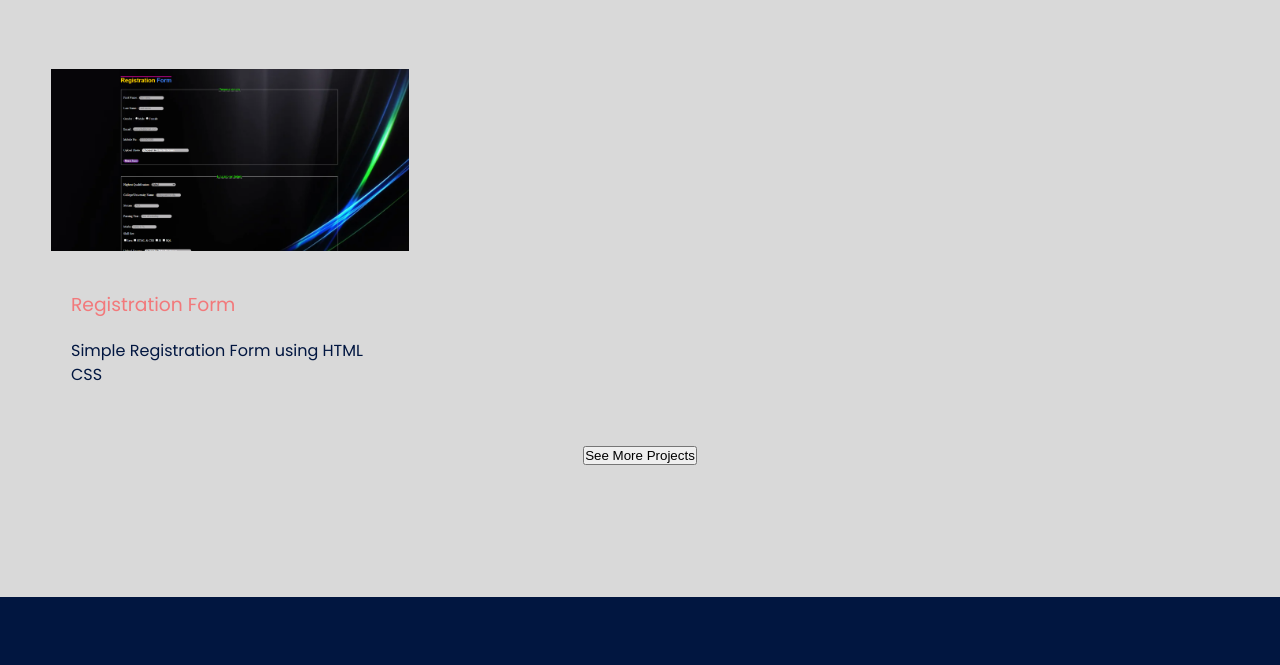
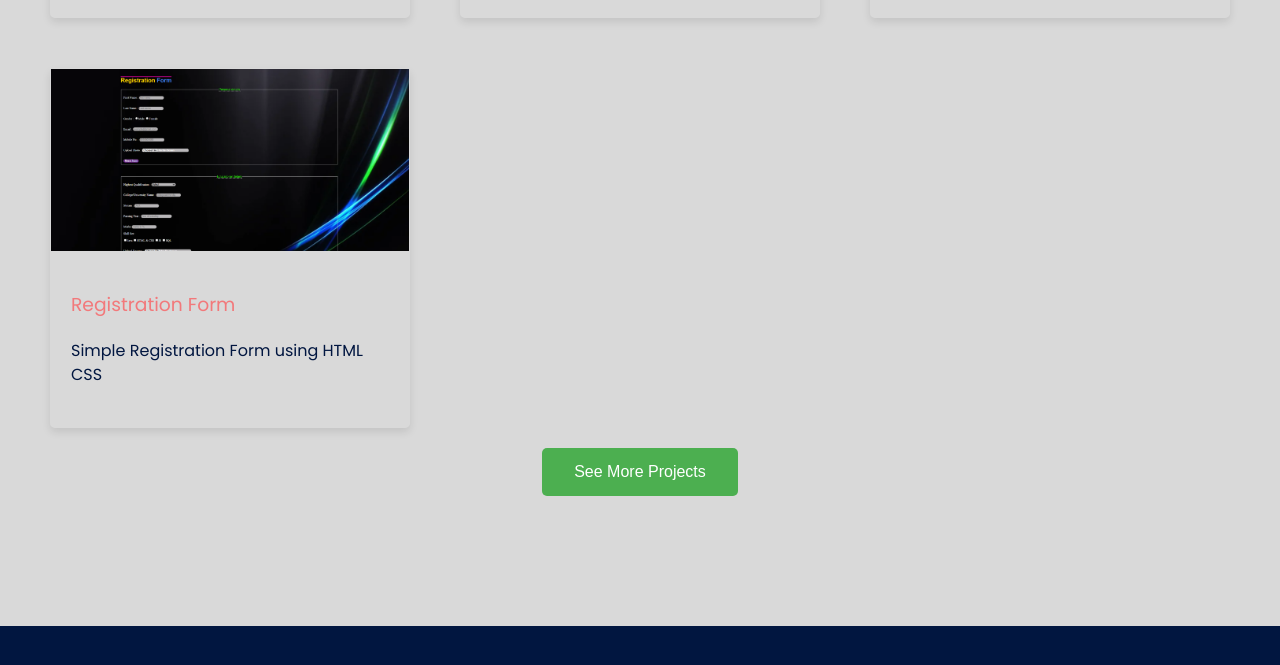
Before and after one commit to vishalTondale/Vishal-Portfolio, a plain HTML site: page index.html in a window 1280 px wide. Shown: the part 2690-3355 px from the top of the page. Drawn offline with nearby package versions, Linux system fonts and the light colour scheme.

Commit message:
Update style.css

```diff
--- a/style.css
+++ b/style.css
@@ -236,6 +236,7 @@ nav a:hover .code {
   padding-bottom: 2rem;
   border: 1px solid rgba(217, 217, 217, 0.5);
   border-radius: 5px;
+  box-shadow: 0 4px 8px rgba(0, 0, 0, 0.1);
 }
 
 .card:hover {
@@ -255,6 +256,36 @@ nav a:hover .code {
 .project-tile > a {
   color: #F2797B;
   font-weight: 200;
+}
+
+.see-more-container {
+  text-align: center;
+  margin-top: 20px;
+}
+
+.see-more-button {
+  background-color: #4CAF50; /* Green background */
+  border: none; /* Remove borders */
+  color: white; /* White text */
+  padding: 15px 32px; /* Some padding */
+  text-align: center; /* Centered text */
+  text-decoration: none; /* Remove underline */
+  display: inline-block; /* Get the element to line up nicely */
+  font-size: 16px; /* Increase font size */
+  cursor: pointer; /* Pointer/hand icon */
+  border-radius: 5px; /* Rounded corners */
+}
+
+.see-more-button:hover {
+  background-color: #45a049; /* Darker green */
+}
+
+.section-header {
+  padding: 5px;
+  text-align: center;
+  color: #011640;
+  font-size: 2rem;
+  background-color: white;
 }
 
 /* Contact section */
```
